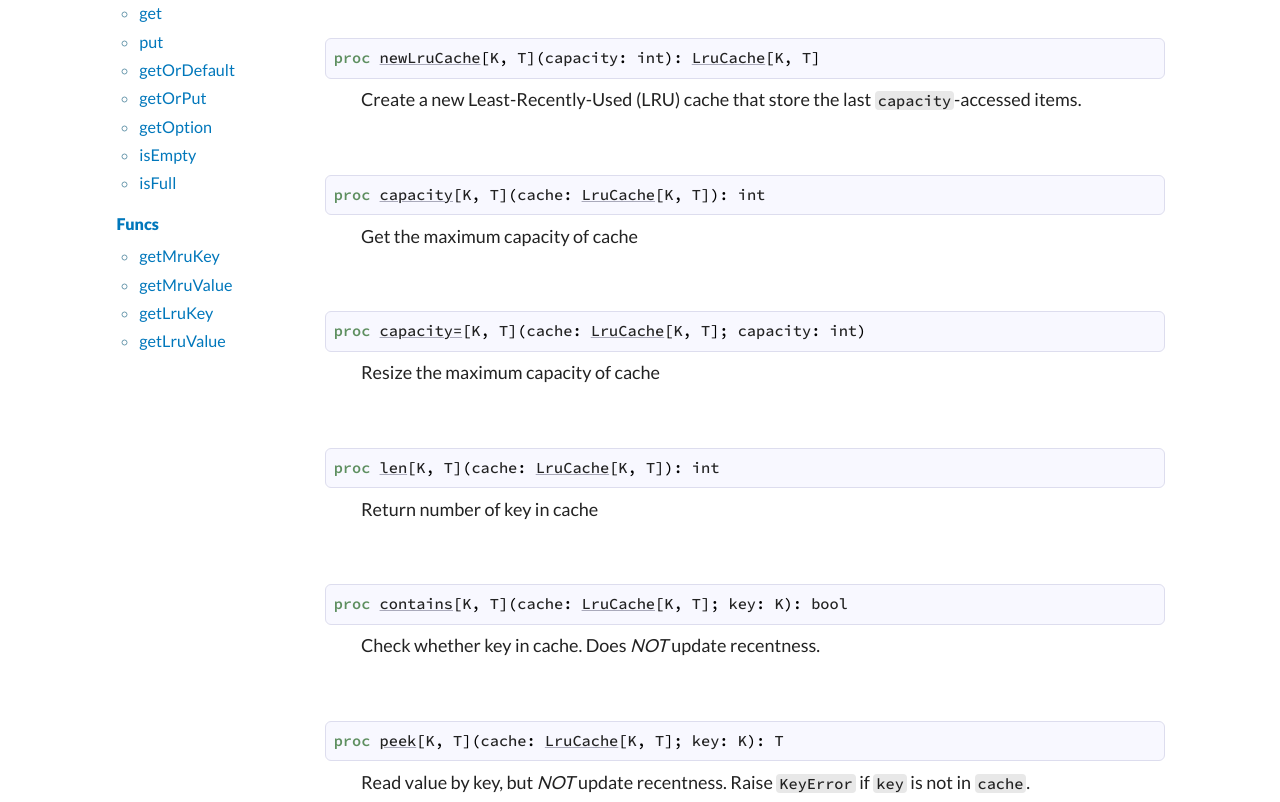
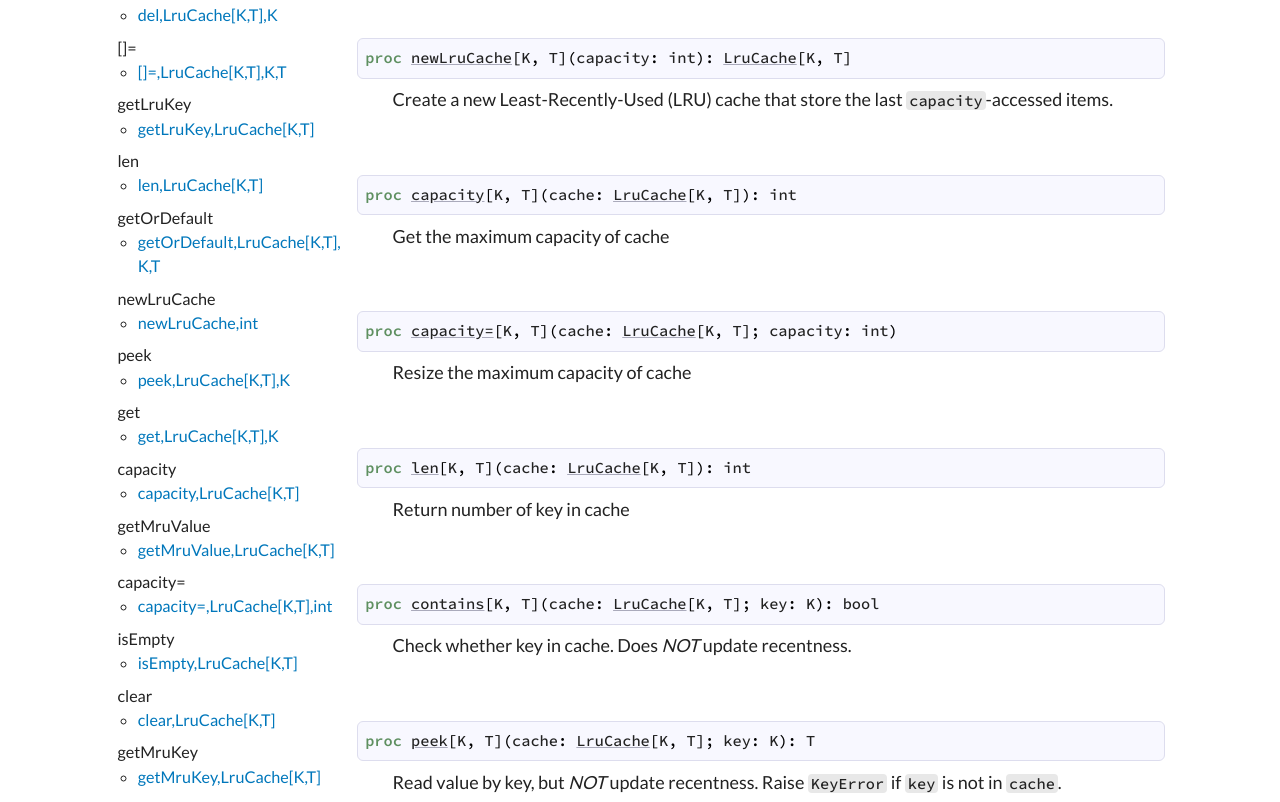
Before and after one commit to jackhftang/lrucache.nim, a plain HTML site: page docs/index.html in a window 1280 px wide. Shown: the part 751-1553 px from the top of the page. Drawn offline with Linux system fonts and the light colour scheme; a script that the page names is missing.

Commit message:
Release 1.1.1

```diff
--- a/docs/index.html
+++ b/docs/index.html
@@ -47,21 +47,12 @@ function main() {
 
   toggleSwitch.addEventListener('change', switchTheme, false);
 
-
-  if (window.matchMedia && window.matchMedia('(prefers-color-scheme: dark)').matches) {
-    document.documentElement.setAttribute('data-theme', "dark");
-    toggleSwitch.checked = true;
-  } else if (window.matchMedia && window.matchMedia('(prefers-color-scheme: light)').matches) {
-    document.documentElement.setAttribute('data-theme', "light");
-    toggleSwitch.checked = false;
-  } else {
   const currentTheme = localStorage.getItem('theme') ? localStorage.getItem('theme') : null;
   if (currentTheme) {
     document.documentElement.setAttribute('data-theme', currentTheme);
 
     if (currentTheme === 'dark') {
       toggleSwitch.checked = true;
-      }
     }
   }
 }
@@ -83,6 +74,9 @@ function main() {
   </div>
   <div id="global-links">
     <ul class="simple">
+    <li>
+      <a href="theindex.html">Index</a>
+    </li>
     </ul>
   </div>
   <div id="searchInputDiv">
@@ -115,54 +109,111 @@ function main() {
 <li>
   <a class="reference reference-toplevel" href="#12" id="62">Procs</a>
   <ul class="simple simple-toc-section">
-      <li><a class="reference" href="#newLruCache%2Cint"
-    title="newLruCache[K, T](capacity: int): LruCache[K, T]"><wbr />new<wbr />Lru<wbr />Cache<span class="attachedType">LruCache</span></a></li>
-  <li><a class="reference" href="#capacity%2CLruCache%5BK%2CT%5D"
-    title="capacity[K, T](cache: LruCache[K, T]): int"><wbr />capacity<span class="attachedType">LruCache</span></a></li>
-  <li><a class="reference" href="#capacity%3D%2CLruCache%5BK%2CT%5D%2Cint"
-    title="capacity=[K, T](cache: LruCache[K, T]; capacity: int)"><wbr />capacity=<span class="attachedType">LruCache</span></a></li>
-  <li><a class="reference" href="#len%2CLruCache%5BK%2CT%5D"
-    title="len[K, T](cache: LruCache[K, T]): int"><wbr />len<span class="attachedType">LruCache</span></a></li>
+      <ul class="simple nested-toc-section">contains
       <li><a class="reference" href="#contains%2CLruCache%5BK%2CT%5D%2CK"
-    title="contains[K, T](cache: LruCache[K, T]; key: K): bool"><wbr />contains<span class="attachedType">LruCache</span></a></li>
-  <li><a class="reference" href="#peek%2CLruCache%5BK%2CT%5D%2CK"
-    title="peek[K, T](cache: LruCache[K, T]; key: K): T"><wbr />peek<span class="attachedType">LruCache</span></a></li>
-  <li><a class="reference" href="#del%2CLruCache%5BK%2CT%5D%2CK"
-    title="del[K, T](cache: LruCache[K, T]; key: K)"><wbr />del<span class="attachedType">LruCache</span></a></li>
-  <li><a class="reference" href="#clear%2CLruCache%5BK%2CT%5D"
-    title="clear[K, T](cache: LruCache[K, T])"><wbr />clear<span class="attachedType">LruCache</span></a></li>
-  <li><a class="reference" href="#%5B%5D%2CLruCache%5BK%2CT%5D%2CK"
-    title="`[]`[K, T](cache: LruCache[K, T]; key: K): T"><wbr />`[]`<span class="attachedType">LruCache</span></a></li>
-  <li><a class="reference" href="#%5B%5D%3D%2CLruCache%5BK%2CT%5D%2CK%2CT"
-    title="`[]=`[K, T](cache: LruCache[K, T]; key: K; val: T)"><wbr />`[]=`<span class="attachedType">LruCache</span></a></li>
-  <li><a class="reference" href="#get%2CLruCache%5BK%2CT%5D%2CK"
-    title="get[K, T](cache: LruCache[K, T]; key: K): T"><wbr />get<span class="attachedType">LruCache</span></a></li>
-  <li><a class="reference" href="#put%2CLruCache%5BK%2CT%5D%2CK%2CT"
-    title="put[K, T](cache: LruCache[K, T]; key: K; val: T): T"><wbr />put<span class="attachedType">LruCache</span></a></li>
-  <li><a class="reference" href="#getOrDefault%2CLruCache%5BK%2CT%5D%2CK%2CT"
-    title="getOrDefault[K, T](cache: LruCache[K, T]; key: K; val: T): T"><wbr />get<wbr />Or<wbr />Default<span class="attachedType">LruCache</span></a></li>
-  <li><a class="reference" href="#getOrPut%2CLruCache%5BK%2CT%5D%2CK%2CT"
-    title="getOrPut[K, T](cache: LruCache[K, T]; key: K; val: T): T"><wbr />get<wbr />Or<wbr />Put<span class="attachedType">LruCache</span></a></li>
-  <li><a class="reference" href="#getOption%2CLruCache%5BK%2CT%5D%2CK"
-    title="getOption[K, T](cache: LruCache[K, T]; key: K): Option[T]"><wbr />get<wbr />Option<span class="attachedType">LruCache</span></a></li>
-  <li><a class="reference" href="#isEmpty%2CLruCache%5BK%2CT%5D"
-    title="isEmpty[K, T](cache: LruCache[K, T]): bool"><wbr />is<wbr />Empty<span class="attachedType">LruCache</span></a></li>
-  <li><a class="reference" href="#isFull%2CLruCache%5BK%2CT%5D"
-    title="isFull[K, T](cache: LruCache[K, T]): bool"><wbr />is<wbr />Full<span class="attachedType">LruCache</span></a></li>
+    title="contains[K, T](cache: LruCache[K, T]; key: K): bool">contains,LruCache[K,T],K<span class="attachedType">LruCache</span></a></li>
 
   </ul>
-</li>
-<li>
-  <a class="reference reference-toplevel" href="#13" id="63">Funcs</a>
-  <ul class="simple simple-toc-section">
+  <ul class="simple nested-toc-section">put
+      <li><a class="reference" href="#put%2CLruCache%5BK%2CT%5D%2CK%2CT"
+    title="put[K, T](cache: LruCache[K, T]; key: K; val: T): T">put,LruCache[K,T],K,T<span class="attachedType">LruCache</span></a></li>
+
+  </ul>
+  <ul class="simple nested-toc-section">getOption
+      <li><a class="reference" href="#getOption%2CLruCache%5BK%2CT%5D%2CK"
+    title="getOption[K, T](cache: LruCache[K, T]; key: K): Option[T]">getOption,LruCache[K,T],K<span class="attachedType">LruCache</span></a></li>
+
+  </ul>
+  <ul class="simple nested-toc-section">getLruValue
+      <li><a class="reference" href="#getLruValue%2CLruCache%5BK%2CT%5D"
+    title="getLruValue[K, T](cache: LruCache[K, T]): T">getLruValue,LruCache[K,T]<span class="attachedType">LruCache</span></a></li>
+
+  </ul>
+  <ul class="simple nested-toc-section">del
+      <li><a class="reference" href="#del%2CLruCache%5BK%2CT%5D%2CK"
+    title="del[K, T](cache: LruCache[K, T]; key: K)">del,LruCache[K,T],K<span class="attachedType">LruCache</span></a></li>
+
+  </ul>
+  <ul class="simple nested-toc-section">[]=
+      <li><a class="reference" href="#%5B%5D%3D%2CLruCache%5BK%2CT%5D%2CK%2CT"
+    title="`[]=`[K, T](cache: LruCache[K, T]; key: K; val: T)">[]=,LruCache[K,T],K,T<span class="attachedType">LruCache</span></a></li>
+
+  </ul>
+  <ul class="simple nested-toc-section">getLruKey
+      <li><a class="reference" href="#getLruKey%2CLruCache%5BK%2CT%5D"
+    title="getLruKey[K, T](cache: LruCache[K, T]): K">getLruKey,LruCache[K,T]<span class="attachedType">LruCache</span></a></li>
+
+  </ul>
+  <ul class="simple nested-toc-section">len
+      <li><a class="reference" href="#len%2CLruCache%5BK%2CT%5D"
+    title="len[K, T](cache: LruCache[K, T]): int">len,LruCache[K,T]<span class="attachedType">LruCache</span></a></li>
+
+  </ul>
+  <ul class="simple nested-toc-section">getOrDefault
+      <li><a class="reference" href="#getOrDefault%2CLruCache%5BK%2CT%5D%2CK%2CT"
+    title="getOrDefault[K, T](cache: LruCache[K, T]; key: K; val: T): T">getOrDefault,LruCache[K,T],K,T<span class="attachedType">LruCache</span></a></li>
+
+  </ul>
+  <ul class="simple nested-toc-section">newLruCache
+      <li><a class="reference" href="#newLruCache%2Cint"
+    title="newLruCache[K, T](capacity: int): LruCache[K, T]">newLruCache,int<span class="attachedType">LruCache</span></a></li>
+
+  </ul>
+  <ul class="simple nested-toc-section">peek
+      <li><a class="reference" href="#peek%2CLruCache%5BK%2CT%5D%2CK"
+    title="peek[K, T](cache: LruCache[K, T]; key: K): T">peek,LruCache[K,T],K<span class="attachedType">LruCache</span></a></li>
+
+  </ul>
+  <ul class="simple nested-toc-section">get
+      <li><a class="reference" href="#get%2CLruCache%5BK%2CT%5D%2CK"
+    title="get[K, T](cache: LruCache[K, T]; key: K): T">get,LruCache[K,T],K<span class="attachedType">LruCache</span></a></li>
+
+  </ul>
+  <ul class="simple nested-toc-section">capacity
+      <li><a class="reference" href="#capacity%2CLruCache%5BK%2CT%5D"
+    title="capacity[K, T](cache: LruCache[K, T]): int">capacity,LruCache[K,T]<span class="attachedType">LruCache</span></a></li>
+
+  </ul>
+  <ul class="simple nested-toc-section">getMruValue
+      <li><a class="reference" href="#getMruValue%2CLruCache%5BK%2CT%5D"
+    title="getMruValue[K, T](cache: LruCache[K, T]): T">getMruValue,LruCache[K,T]<span class="attachedType">LruCache</span></a></li>
+
+  </ul>
+  <ul class="simple nested-toc-section">capacity=
+      <li><a class="reference" href="#capacity%3D%2CLruCache%5BK%2CT%5D%2Cint"
+    title="capacity=[K, T](cache: LruCache[K, T]; capacity: int)">capacity=,LruCache[K,T],int<span class="attachedType">LruCache</span></a></li>
+
+  </ul>
+  <ul class="simple nested-toc-section">isEmpty
+      <li><a class="reference" href="#isEmpty%2CLruCache%5BK%2CT%5D"
+    title="isEmpty[K, T](cache: LruCache[K, T]): bool">isEmpty,LruCache[K,T]<span class="attachedType">LruCache</span></a></li>
+
+  </ul>
+  <ul class="simple nested-toc-section">clear
+      <li><a class="reference" href="#clear%2CLruCache%5BK%2CT%5D"
+    title="clear[K, T](cache: LruCache[K, T])">clear,LruCache[K,T]<span class="attachedType">LruCache</span></a></li>
+
+  </ul>
+  <ul class="simple nested-toc-section">getMruKey
       <li><a class="reference" href="#getMruKey%2CLruCache%5BK%2CT%5D"
-    title="getMruKey[K, T](cache: LruCache[K, T]): K"><wbr />get<wbr />Mru<wbr />Key<span class="attachedType">LruCache</span></a></li>
-  <li><a class="reference" href="#getMruValue%2CLruCache%5BK%2CT%5D"
-    title="getMruValue[K, T](cache: LruCache[K, T]): T"><wbr />get<wbr />Mru<wbr />Value<span class="attachedType">LruCache</span></a></li>
-  <li><a class="reference" href="#getLruKey%2CLruCache%5BK%2CT%5D"
-    title="getLruKey[K, T](cache: LruCache[K, T]): K"><wbr />get<wbr />Lru<wbr />Key<span class="attachedType">LruCache</span></a></li>
-  <li><a class="reference" href="#getLruValue%2CLruCache%5BK%2CT%5D"
-    title="getLruValue[K, T](cache: LruCache[K, T]): T"><wbr />get<wbr />Lru<wbr />Value<span class="attachedType">LruCache</span></a></li>
+    title="getMruKey[K, T](cache: LruCache[K, T]): K">getMruKey,LruCache[K,T]<span class="attachedType">LruCache</span></a></li>
+
+  </ul>
+  <ul class="simple nested-toc-section">getOrPut
+      <li><a class="reference" href="#getOrPut%2CLruCache%5BK%2CT%5D%2CK%2CT"
+    title="getOrPut[K, T](cache: LruCache[K, T]; key: K; val: T): T">getOrPut,LruCache[K,T],K,T<span class="attachedType">LruCache</span></a></li>
+
+  </ul>
+  <ul class="simple nested-toc-section">isFull
+      <li><a class="reference" href="#isFull%2CLruCache%5BK%2CT%5D"
+    title="isFull[K, T](cache: LruCache[K, T]): bool">isFull,LruCache[K,T]<span class="attachedType">LruCache</span></a></li>
+
+  </ul>
+  <ul class="simple nested-toc-section">[]
+      <li><a class="reference" href="#%5B%5D%2CLruCache%5BK%2CT%5D%2CK"
+    title="`[]`[K, T](cache: LruCache[K, T]; key: K): T">[],LruCache[K,T],K<span class="attachedType">LruCache</span></a></li>
+
+  </ul>
 
   </ul>
 </li>
@@ -326,34 +377,29 @@ Equivalent to <tt class="docutils literal"><span class="pre">cache.len == 0</spa
 Equivalent to <tt class="docutils literal"><span class="pre">cache.len == cache.capacity</span></tt> Raise <tt class="docutils literal"><span class="pre">EmptyLruCacheError</span></tt> if <tt class="docutils literal"><span class="pre">cache</span></tt> is empty.
 
 </dd>
-
-</dl></div>
-<div class="section" id="13">
-<h1><a class="toc-backref" href="#13">Funcs</a></h1>
-<dl class="item">
 <a id="getMruKey,LruCache[K,T]"></a>
-<dt><pre><span class="Keyword">func</span> <a href="#getMruKey%2CLruCache%5BK%2CT%5D"><span class="Identifier">getMruKey</span></a><span class="Other">[</span><span class="Identifier">K</span><span class="Other">,</span> <span class="Identifier">T</span><span class="Other">]</span><span class="Other">(</span><span class="Identifier">cache</span><span class="Other">:</span> <a href="lrucache.html#LruCache"><span class="Identifier">LruCache</span></a><span class="Other">[</span><span class="Identifier">K</span><span class="Other">,</span> <span class="Identifier">T</span><span class="Other">]</span><span class="Other">)</span><span class="Other">:</span> <span class="Identifier">K</span></pre></dt>
+<dt><pre><span class="Keyword">proc</span> <a href="#getMruKey%2CLruCache%5BK%2CT%5D"><span class="Identifier">getMruKey</span></a><span class="Other">[</span><span class="Identifier">K</span><span class="Other">,</span> <span class="Identifier">T</span><span class="Other">]</span><span class="Other">(</span><span class="Identifier">cache</span><span class="Other">:</span> <a href="lrucache.html#LruCache"><span class="Identifier">LruCache</span></a><span class="Other">[</span><span class="Identifier">K</span><span class="Other">,</span> <span class="Identifier">T</span><span class="Other">]</span><span class="Other">)</span><span class="Other">:</span> <span class="Identifier">K</span></pre></dt>
 <dd>
 
 Return most recently used key. Raise <tt class="docutils literal"><span class="pre">EmptyLruCacheError</span></tt> if <tt class="docutils literal"><span class="pre">cache</span></tt> is empty.
 
 </dd>
 <a id="getMruValue,LruCache[K,T]"></a>
-<dt><pre><span class="Keyword">func</span> <a href="#getMruValue%2CLruCache%5BK%2CT%5D"><span class="Identifier">getMruValue</span></a><span class="Other">[</span><span class="Identifier">K</span><span class="Other">,</span> <span class="Identifier">T</span><span class="Other">]</span><span class="Other">(</span><span class="Identifier">cache</span><span class="Other">:</span> <a href="lrucache.html#LruCache"><span class="Identifier">LruCache</span></a><span class="Other">[</span><span class="Identifier">K</span><span class="Other">,</span> <span class="Identifier">T</span><span class="Other">]</span><span class="Other">)</span><span class="Other">:</span> <span class="Identifier">T</span></pre></dt>
+<dt><pre><span class="Keyword">proc</span> <a href="#getMruValue%2CLruCache%5BK%2CT%5D"><span class="Identifier">getMruValue</span></a><span class="Other">[</span><span class="Identifier">K</span><span class="Other">,</span> <span class="Identifier">T</span><span class="Other">]</span><span class="Other">(</span><span class="Identifier">cache</span><span class="Other">:</span> <a href="lrucache.html#LruCache"><span class="Identifier">LruCache</span></a><span class="Other">[</span><span class="Identifier">K</span><span class="Other">,</span> <span class="Identifier">T</span><span class="Other">]</span><span class="Other">)</span><span class="Other">:</span> <span class="Identifier">T</span></pre></dt>
 <dd>
 
 Return most recently used value. Raise <tt class="docutils literal"><span class="pre">EmptyLruCacheError</span></tt> if <tt class="docutils literal"><span class="pre">cache</span></tt> is empty.
 
 </dd>
 <a id="getLruKey,LruCache[K,T]"></a>
-<dt><pre><span class="Keyword">func</span> <a href="#getLruKey%2CLruCache%5BK%2CT%5D"><span class="Identifier">getLruKey</span></a><span class="Other">[</span><span class="Identifier">K</span><span class="Other">,</span> <span class="Identifier">T</span><span class="Other">]</span><span class="Other">(</span><span class="Identifier">cache</span><span class="Other">:</span> <a href="lrucache.html#LruCache"><span class="Identifier">LruCache</span></a><span class="Other">[</span><span class="Identifier">K</span><span class="Other">,</span> <span class="Identifier">T</span><span class="Other">]</span><span class="Other">)</span><span class="Other">:</span> <span class="Identifier">K</span></pre></dt>
+<dt><pre><span class="Keyword">proc</span> <a href="#getLruKey%2CLruCache%5BK%2CT%5D"><span class="Identifier">getLruKey</span></a><span class="Other">[</span><span class="Identifier">K</span><span class="Other">,</span> <span class="Identifier">T</span><span class="Other">]</span><span class="Other">(</span><span class="Identifier">cache</span><span class="Other">:</span> <a href="lrucache.html#LruCache"><span class="Identifier">LruCache</span></a><span class="Other">[</span><span class="Identifier">K</span><span class="Other">,</span> <span class="Identifier">T</span><span class="Other">]</span><span class="Other">)</span><span class="Other">:</span> <span class="Identifier">K</span></pre></dt>
 <dd>
 
 Return least recently used key. Raise <tt class="docutils literal"><span class="pre">EmptyLruCacheError</span></tt> if <tt class="docutils literal"><span class="pre">cache</span></tt> is empty.
 
 </dd>
 <a id="getLruValue,LruCache[K,T]"></a>
-<dt><pre><span class="Keyword">func</span> <a href="#getLruValue%2CLruCache%5BK%2CT%5D"><span class="Identifier">getLruValue</span></a><span class="Other">[</span><span class="Identifier">K</span><span class="Other">,</span> <span class="Identifier">T</span><span class="Other">]</span><span class="Other">(</span><span class="Identifier">cache</span><span class="Other">:</span> <a href="lrucache.html#LruCache"><span class="Identifier">LruCache</span></a><span class="Other">[</span><span class="Identifier">K</span><span class="Other">,</span> <span class="Identifier">T</span><span class="Other">]</span><span class="Other">)</span><span class="Other">:</span> <span class="Identifier">T</span></pre></dt>
+<dt><pre><span class="Keyword">proc</span> <a href="#getLruValue%2CLruCache%5BK%2CT%5D"><span class="Identifier">getLruValue</span></a><span class="Other">[</span><span class="Identifier">K</span><span class="Other">,</span> <span class="Identifier">T</span><span class="Other">]</span><span class="Other">(</span><span class="Identifier">cache</span><span class="Other">:</span> <a href="lrucache.html#LruCache"><span class="Identifier">LruCache</span></a><span class="Other">[</span><span class="Identifier">K</span><span class="Other">,</span> <span class="Identifier">T</span><span class="Other">]</span><span class="Other">)</span><span class="Other">:</span> <span class="Identifier">T</span></pre></dt>
 <dd>
 
 Return least recently used value. Raise <tt class="docutils literal"><span class="pre">EmptyLruCacheError</span></tt> if <tt class="docutils literal"><span class="pre">cache</span></tt> is empty.
@@ -369,7 +415,7 @@ Return least recently used value. Raise <tt class="docutils literal"><span class
       <div class="twelve-columns footer">
         <span class="nim-sprite"></span>
         <br/>
-        <small style="color: var(--hint);">Made with Nim. Generated: 2020-09-07 11:10:21 UTC</small>
+        <small style="color: var(--hint);">Made with Nim. Generated: 2020-10-21 16:24:48 UTC</small>
       </div>
     </div>
   </div>
--- a/docs/nimdoc.out.css
+++ b/docs/nimdoc.out.css
@@ -63,12 +63,13 @@ Modified by Boyd Greenfield and narimiran
 .theme-switch-wrapper {
   display: flex;
   align-items: center;
+}
 
-  em {
-    margin-left: 10px;
-    font-size: 1rem;
-  }
+.theme-switch-wrapper em {
+  margin-left: 10px;
+  font-size: 1rem;
 }
+
 .theme-switch {
   display: inline-block;
   height: 22px;
@@ -153,10 +154,12 @@ body {
   margin-left: 0; }
 
 .three.columns {
-  width: 19%; }
+  width: 22%;
+  line-break: anywhere;
+}
 
 .nine.columns {
-  width: 80.0%; }
+  width: 77.0%; }
 
 .twelve.columns {
   width: 100%;
@@ -419,7 +422,7 @@ ul.simple-boot li {
 }
 
 ol.simple > li, ul.simple > li {
-  margin-bottom: 0.25em;
+  margin-bottom: 0.2em;
   margin-left: 0.4em }
 
 ul.simple.simple-toc > li {
@@ -438,8 +441,18 @@ ul.simple-toc > li {
 
 ul.simple-toc-section {
   list-style-type: circle;
-  margin-left: 1em;
+  margin-left: 0.8em;
   color: #6c9aae; }
+
+ul.nested-toc-section {
+  list-style-type: circle;
+  margin-left: -0.75em;
+  color: var(--text);
+}
+
+ul.nested-toc-section > li {
+  margin-left: 1.25em;
+}
 
 
 ol.arabic {
@@ -581,6 +594,7 @@ table th {
 
 table th.docinfo-name {
     background-color: transparent;
+    text-align: right;
 }
 
 table tr:hover {
@@ -644,7 +658,7 @@ div.topic {
   margin: 2em; }
 
 div.search_results {
-  background-color: antiquewhite;
+  background-color: var(--third-background);
   margin: 3em;
   padding: 1em;
   border: 1px solid #4d4d4d;
```
Also changed, not shown: 1 other file. Lines whose indentation alone changed are shown as unchanged.
